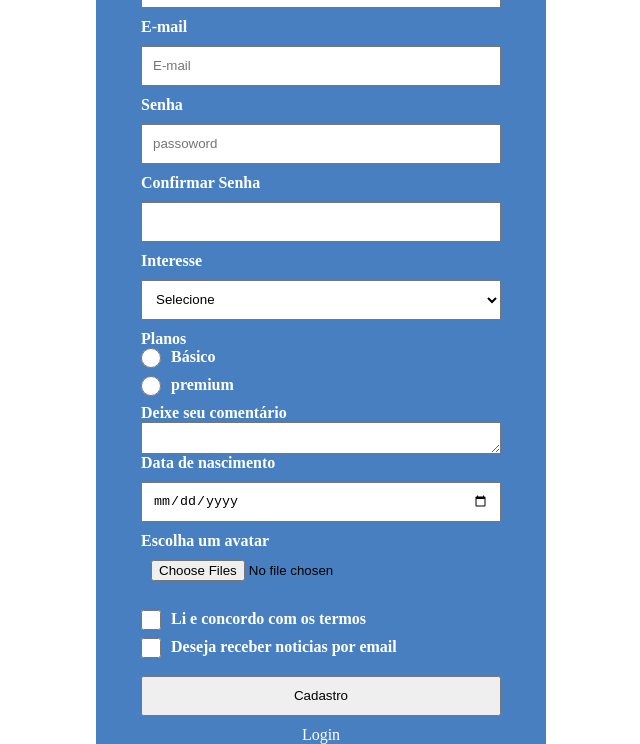
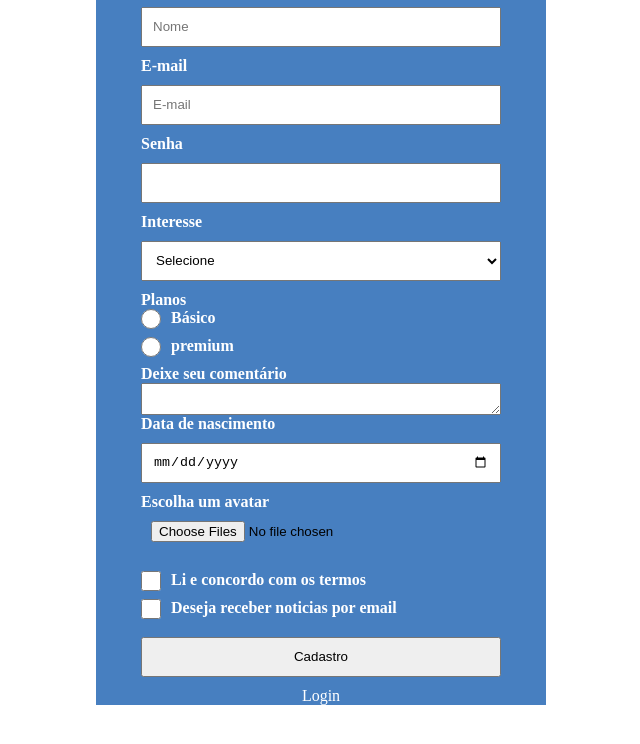
Before and after one commit to JacquelineCasali/formulario-html-001, a plain HTML site: page cadastro.html in a window 1280 px wide. Shown: the part 77-821 px from the top of the page, without its empty margins (319-959 px from the left). After the commit the page ends 800 px from the top, so only its background shows below. Drawn offline with Linux system fonts and the light colour scheme.

Commit message:
formulario

```diff
--- a/cadastro.html
+++ b/cadastro.html
@@ -22,14 +22,11 @@
              <input id= "email" type="email" name="email" placeholder="E-mail"/>
          </div>
 
+
 <div class="container-input">
-    <label for="passoword">Senha</label>
-    <input type="passoword" name="passoword" placeholder="passoword" id="passoword"/>
-</div>
-<div class="container-input">
-    <label for="confirm-passoword">Confirmar Senha</label>
-    <input type="passoword" name="confirmpassoword" id="passoword"/>
-</div>
+    <label for="password">Senha</label>
+    <input type="password"  name="password" id="password" />
+    </div>
 
 <!-- required obrigatorio -->
 <div class="container-input">
```
